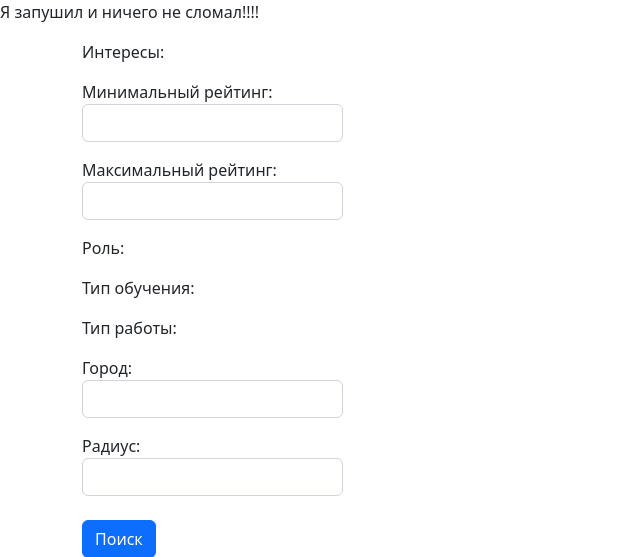
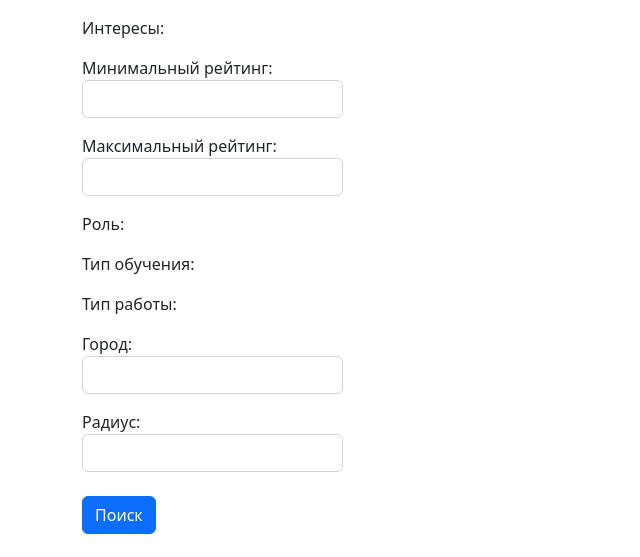
Before and after one commit to Kekisunya/eduheroes.ru, a Django app: template employees/templates/employees/employee_list.html in a window 1280 px wide. Shown: the part 72-629 px from the top of the page, without its empty margins (0-640 px from the left). Run offline with Django 3.2, Linux system fonts and the light colour scheme; the template is opened without the code that fills it, so the values that code supplies are empty; parts of the project's set-up code (start-up, migrations or seed data) failed here and were passed over; some libraries are stand-ins or nearby versions.

Commit message:
Revert "test commit"
This reverts commit 0cb5b6c9e64ce3ff68b293ccd2033bd00a87b919.

```diff
--- a/templates/base.html
+++ b/templates/base.html
@@ -34,8 +34,6 @@
 {% endfor %}
 {% endif %}
 {% endautoescape %}
-
-<p>Я запушил и ничего не сломал!!!!</p>
 
 <div class="container" id="id_loading_spinner" style="display: none;">
     <div class="d-flex flex-row mx-auto flex-grow-1 justify-content-center">
```
